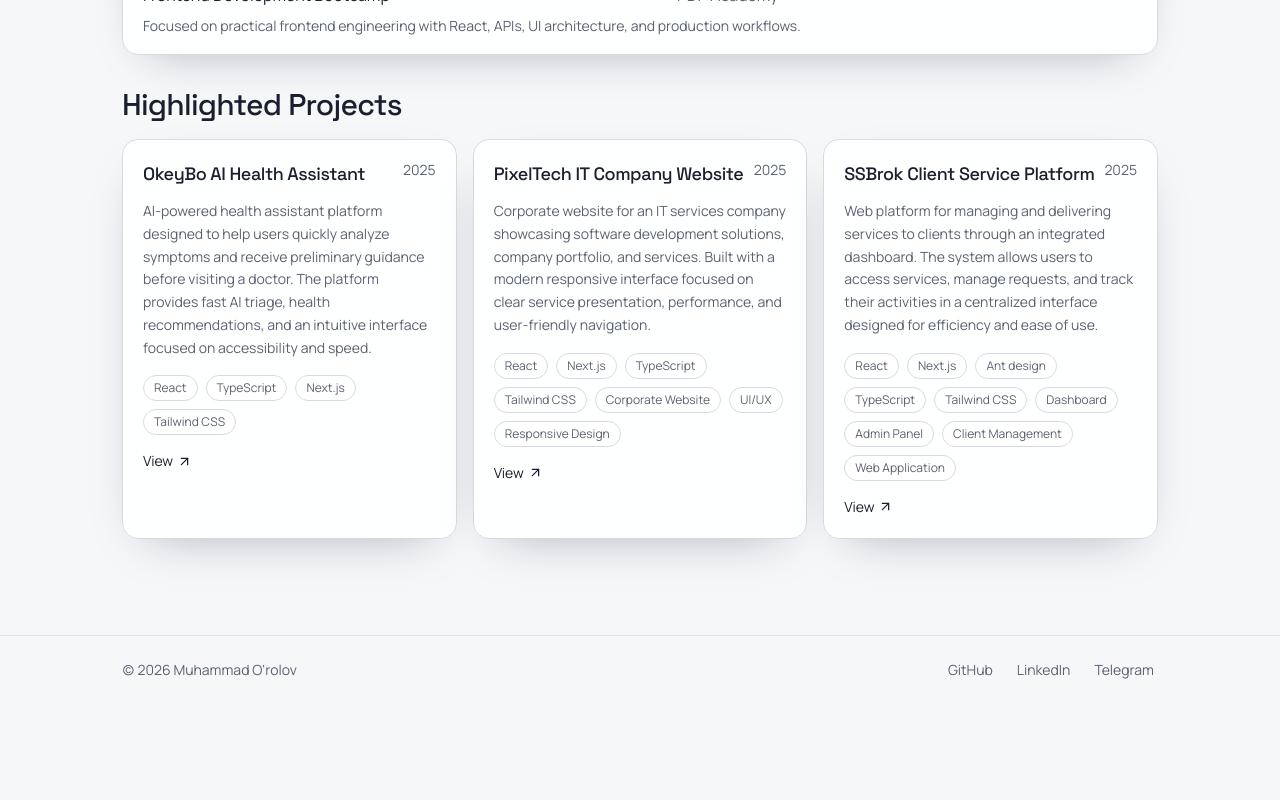
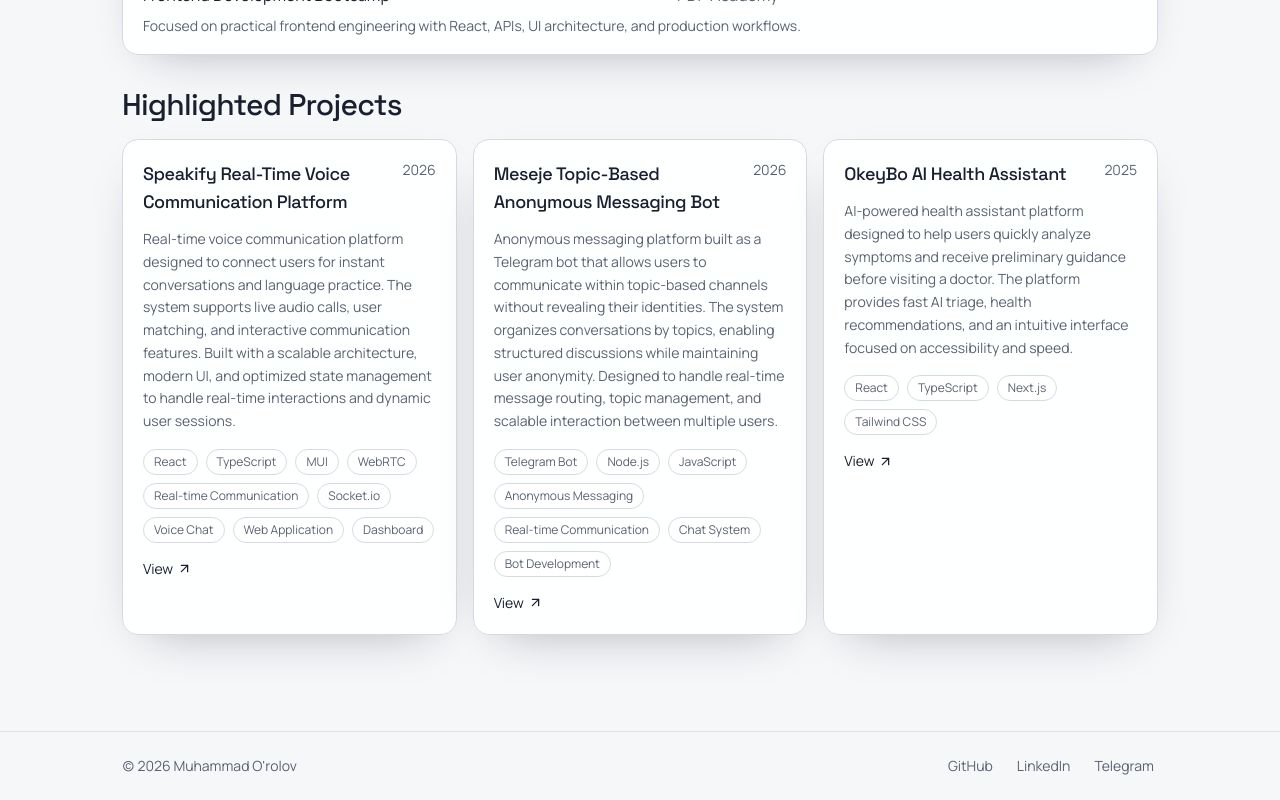
Before and after one commit to muhammad-jon/portfolio, a React (Vite) app: page /work in a window 1280 px wide. Shown: the part 1233-2033 px from the top of the page. Before the commit the page ends 1937 px from the top, so only its background shows below. Built offline with nearby package versions, Linux system fonts and the light colour scheme; no server answers.

Commit message:
added more projects

```diff
--- a/src/components/Hero.tsx
+++ b/src/components/Hero.tsx
@@ -48,7 +48,7 @@ export function Hero() {
               <ArrowRight size={16} />
             </Link>
             <a
-              href="https://cal.com/placeholder"
+              href="https://cal.com/muhammad-jon"
               target="_blank"
               rel="noreferrer"
               className="focus-ring inline-flex items-center gap-2 rounded-full border border-line bg-surface px-5 py-3 text-sm font-medium text-text transition hover:border-accent/60"
--- a/src/components/ProjectCard.tsx
+++ b/src/components/ProjectCard.tsx
@@ -4,19 +4,19 @@ import type { ProjectItem } from "../data/projects";
 
 interface ProjectCardProps {
   project: ProjectItem;
+  onOpen: (project: ProjectItem) => void;
 }
 
-export function ProjectCard({ project }: ProjectCardProps) {
+export function ProjectCard({ project, onOpen }: ProjectCardProps) {
   return (
     <article className="group">
-      <motion.a
-        href={project.href}
-        target="_blank"
-        rel="noreferrer"
-        aria-label={`Open ${project.title} demo`}
+      <motion.button
+        type="button"
+        onClick={() => onOpen(project)}
+        aria-label={`Open ${project.title} details`}
         whileHover={{ y: -2 }}
         transition={{ duration: 0.28, ease: "easeOut" }}
-        className="p-2 focus-ring block overflow-hidden rounded-lg border border-line/80 bg-surface/85 shadow-[0_14px_34px_-24px_hsl(220_35%_12%_/_0.35)] backdrop-blur-sm transition-shadow duration-300 hover:shadow-[0_24px_50px_-26px_hsl(220_35%_12%_/_0.45)] dark:border-white/10 dark:bg-zinc-900/70 dark:shadow-[0_14px_34px_-24px_rgba(15,23,42,0.75)] dark:hover:shadow-[0_24px_50px_-26px_rgba(15,23,42,0.9)]"
+        className="focus-ring relative block w-full overflow-hidden rounded-lg border border-line/80 bg-surface/85 p-2 text-left shadow-[0_14px_34px_-24px_hsl(220_35%_12%_/_0.35)] backdrop-blur-sm transition-shadow duration-300 hover:shadow-[0_24px_50px_-26px_hsl(220_35%_12%_/_0.45)] dark:border-white/10 dark:bg-zinc-900/70 dark:shadow-[0_14px_34px_-24px_rgba(15,23,42,0.75)] dark:hover:shadow-[0_24px_50px_-26px_rgba(15,23,42,0.9)]"
       >
         <div className="flex items-center justify-between bg-surface/80 px-0 pb-2 backdrop-blur-md dark:bg-zinc-900/70">
           <div className="flex items-center gap-2 " aria-hidden="true">
@@ -36,7 +36,7 @@ export function ProjectCard({ project }: ProjectCardProps) {
         </div>
         <div className="absolute bottom-0 left-0 w-full px-10">
           <div className="backdrop-blur-md border-t border-l  border-r border-line/80 rounded-t-lg px-2 py-1 bottom-0 bg-surface/90 dark:border-white/10 dark:bg-zinc-900/70">
-            <div className="flex justify-between itmes-center">
+            <div className="flex items-center justify-between">
               <h4 className="text-sm">{project.title}</h4>
               <span
                 aria-hidden="true"
@@ -50,7 +50,7 @@ export function ProjectCard({ project }: ProjectCardProps) {
             </div>
           </div>
         </div>
-      </motion.a>
+      </motion.button>
     </article>
   );
 }
--- a/src/data/projects.ts
+++ b/src/data/projects.ts
@@ -3,7 +3,8 @@ import pixeltech from "../assets/projects/pixeltech.png";
 import ssbrok from "../assets/projects/ssbrok.png";
 import turonmontessori from "../assets/projects/turonmontessori.png";
 import centrum from "../assets/projects/centrum.jpg";
-import project3 from "../assets/projects/project-3.svg";
+import speakify from "../assets/projects/speakify.png";
+import mesejebot from "../assets/projects/mesejebot.png";
 
 export type ProjectItem = {
   id: string;
@@ -18,6 +19,48 @@ export type ProjectItem = {
 };
 
 export const projects: ProjectItem[] = [
+  {
+    id: "speakify-voice-chat-platform",
+    title: "Speakify Real-Time Voice Communication Platform",
+    imageSrc: speakify,
+    href: "",
+    github: "",
+    year: 2026,
+    description:
+      "Real-time voice communication platform designed to connect users for instant conversations and language practice. The system supports live audio calls, user matching, and interactive communication features. Built with a scalable architecture, modern UI, and optimized state management to handle real-time interactions and dynamic user sessions.",
+    tags: [
+      "React",
+      "TypeScript",
+      "MUI",
+      "WebRTC",
+      "Real-time Communication",
+      "Socket.io",
+      "Voice Chat",
+      "Web Application",
+      "Dashboard",
+    ],
+    link: "https://t.me/speakify_bot",
+  },
+  {
+    id: "meseje-anonymous-messaging-bot",
+    title: "Meseje Topic-Based Anonymous Messaging Bot",
+    imageSrc: mesejebot,
+    href: "",
+    github: "",
+    year: 2026,
+    description:
+      "Anonymous messaging platform built as a Telegram bot that allows users to communicate within topic-based channels without revealing their identities. The system organizes conversations by topics, enabling structured discussions while maintaining user anonymity. Designed to handle real-time message routing, topic management, and scalable interaction between multiple users.",
+    tags: [
+      "Telegram Bot",
+      "Node.js",
+      "JavaScript",
+      "Anonymous Messaging",
+      "Real-time Communication",
+      "Chat System",
+      "Bot Development",
+    ],
+    link: "https://t.me/Mesejebot",
+  },
   {
     id: "okeybo-ai-health-platform",
     title: "OkeyBo AI Health Assistant",
@@ -114,16 +157,4 @@ export const projects: ProjectItem[] = [
     ],
     link: "https://centrum.edithapis.uz/",
   },
-  {
-    id: "expense-tracker-firebase",
-    title: "Expense Tracker App",
-    imageSrc: project3,
-    href: "https://example.com/expense-tracker-firebase",
-    github: "https://github.com/example/expense-tracker-firebase",
-    year: 2023,
-    description:
-      "Expense tracking app with secure authentication and image-based records, built with React and Firebase.",
-    tags: ["React", "Firebase", "Authentication"],
-    link: "https://example.com/expense-tracker-firebase",
-  },
 ];
--- a/src/pages/Projects.tsx
+++ b/src/pages/Projects.tsx
@@ -1,9 +1,52 @@
-import { motion } from "framer-motion";
+import { AnimatePresence, motion } from "framer-motion";
+import { ExternalLink, Github, X } from "lucide-react";
+import { useCallback, useEffect, useRef, useState } from "react";
 import { ProjectCard } from "../components/ProjectCard";
-import { projects } from "../data/projects";
+import { projects, type ProjectItem } from "../data/projects";
 
 export function Projects() {
+  const [selectedProject, setSelectedProject] = useState<ProjectItem | null>(
+    null,
+  );
+  const closeButtonRef = useRef<HTMLButtonElement | null>(null);
+  const previousFocusRef = useRef<HTMLElement | null>(null);
+
+  const handleOpenProject = useCallback((project: ProjectItem) => {
+    previousFocusRef.current =
+      document.activeElement instanceof HTMLElement
+        ? document.activeElement
+        : null;
+    setSelectedProject(project);
+  }, []);
+
+  const handleCloseModal = useCallback(() => {
+    setSelectedProject(null);
+  }, []);
+
+  useEffect(() => {
+    if (!selectedProject) return;
+
+    const previousOverflow = document.body.style.overflow;
+    const onKeyDown = (event: KeyboardEvent) => {
+      if (event.key === "Escape") {
+        handleCloseModal();
+      }
+    };
+
+    document.body.style.overflow = "hidden";
+    window.addEventListener("keydown", onKeyDown);
+    const focusTimer = window.setTimeout(() => closeButtonRef.current?.focus(), 0);
+
+    return () => {
+      window.clearTimeout(focusTimer);
+      window.removeEventListener("keydown", onKeyDown);
+      document.body.style.overflow = previousOverflow;
+      previousFocusRef.current?.focus();
+    };
+  }, [handleCloseModal, selectedProject]);
+
   return (
+    <>
       <motion.section
         initial={{ opacity: 0, y: 10 }}
         animate={{ opacity: 1, y: 0 }}
@@ -20,9 +63,118 @@ export function Projects() {
 
         <div className="grid grid-cols-1 gap-5 md:grid-cols-2 lg:grid-cols-3">
           {projects.map((project) => (
-          <ProjectCard key={project.id} project={project} />
+            <ProjectCard
+              key={project.id}
+              project={project}
+              onOpen={handleOpenProject}
+            />
           ))}
         </div>
       </motion.section>
+
+      <AnimatePresence>
+        {selectedProject ? (
+          <motion.div
+            initial={{ opacity: 0 }}
+            animate={{ opacity: 1 }}
+            exit={{ opacity: 0 }}
+            transition={{ duration: 0.2, ease: "easeOut" }}
+            className="fixed inset-0 z-[80] flex items-center justify-center bg-slate-950/60 px-4 py-7 backdrop-blur-[2px]"
+            onClick={(event) => {
+              if (event.target === event.currentTarget) {
+                handleCloseModal();
+              }
+            }}
+          >
+            <motion.article
+              role="dialog"
+              aria-modal="true"
+              aria-labelledby={`project-modal-title-${selectedProject.id}`}
+              initial={{ opacity: 0, y: 14, scale: 0.98 }}
+              animate={{ opacity: 1, y: 0, scale: 1 }}
+              exit={{ opacity: 0, y: 10, scale: 0.98 }}
+              transition={{ duration: 0.24, ease: "easeOut" }}
+              className="relative max-h-[90vh] w-full max-w-3xl overflow-hidden rounded-2xl border border-line bg-surface shadow-[0_24px_64px_-24px_rgba(15,23,42,0.6)] dark:border-white/10 dark:bg-zinc-900"
+              onClick={(event) => event.stopPropagation()}
+            >
+              <button
+                ref={closeButtonRef}
+                type="button"
+                onClick={handleCloseModal}
+                aria-label="Close project details"
+                className="focus-ring absolute right-4 top-4 z-10 inline-flex h-9 w-9 items-center justify-center rounded-full border border-line/80 bg-surface/80 text-muted backdrop-blur-md transition hover:text-text dark:border-white/15 dark:bg-zinc-900/85"
+              >
+                <X size={16} />
+              </button>
+
+              <div className="max-h-[90vh] overflow-y-auto">
+                <div className="relative aspect-[16/9] w-full overflow-hidden bg-page/30">
+                  <img
+                    src={selectedProject.imageSrc}
+                    alt={`${selectedProject.title} preview`}
+                    className="h-full w-full object-cover"
+                  />
+                </div>
+
+                <div className="space-y-5 p-6 md:p-8">
+                  <div className="space-y-3">
+                    <div className="flex flex-wrap items-center gap-3">
+                      <h2
+                        id={`project-modal-title-${selectedProject.id}`}
+                        className="text-2xl md:text-3xl"
+                      >
+                        {selectedProject.title}
+                      </h2>
+                      {selectedProject.year ? (
+                        <span className="rounded-full border border-line/80 bg-page/60 px-3 py-1 text-xs font-medium uppercase tracking-wide text-muted dark:border-white/15 dark:bg-white/5">
+                          {selectedProject.year}
+                        </span>
+                      ) : null}
+                    </div>
+                    <p className="text-sm leading-relaxed text-muted md:text-base">
+                      {selectedProject.description}
+                    </p>
+                  </div>
+
+                  <div className="flex flex-wrap gap-2">
+                    {selectedProject.tags.map((tag) => (
+                      <span
+                        key={`${selectedProject.id}-${tag}`}
+                        className="rounded-full border border-line/80 bg-page/60 px-3 py-1 text-xs text-muted dark:border-white/15 dark:bg-white/5"
+                      >
+                        {tag}
+                      </span>
+                    ))}
+                  </div>
+
+                  <div className="flex flex-wrap items-center gap-3">
+                    <a
+                      href={selectedProject.link || selectedProject.href}
+                      target="_blank"
+                      rel="noreferrer"
+                      className="focus-ring inline-flex items-center gap-2 rounded-full bg-text px-4 py-2 text-sm font-medium text-page transition hover:opacity-90"
+                    >
+                      Live Preview
+                      <ExternalLink size={15} />
+                    </a>
+                    {selectedProject.github ? (
+                      <a
+                        href={selectedProject.github}
+                        target="_blank"
+                        rel="noreferrer"
+                        className="focus-ring inline-flex items-center gap-2 rounded-full border border-line/80 bg-surface px-4 py-2 text-sm font-medium text-text transition hover:bg-page/40 dark:border-white/15 dark:bg-white/5"
+                      >
+                        Source Code
+                        <Github size={15} />
+                      </a>
+                    ) : null}
+                  </div>
+                </div>
+              </div>
+            </motion.article>
+          </motion.div>
+        ) : null}
+      </AnimatePresence>
+    </>
   );
 }
```
Also changed, not shown: src/assets/projects/mesejebot.png (added), src/assets/projects/speakify.png (added). Lines whose indentation alone changed are shown as unchanged.
